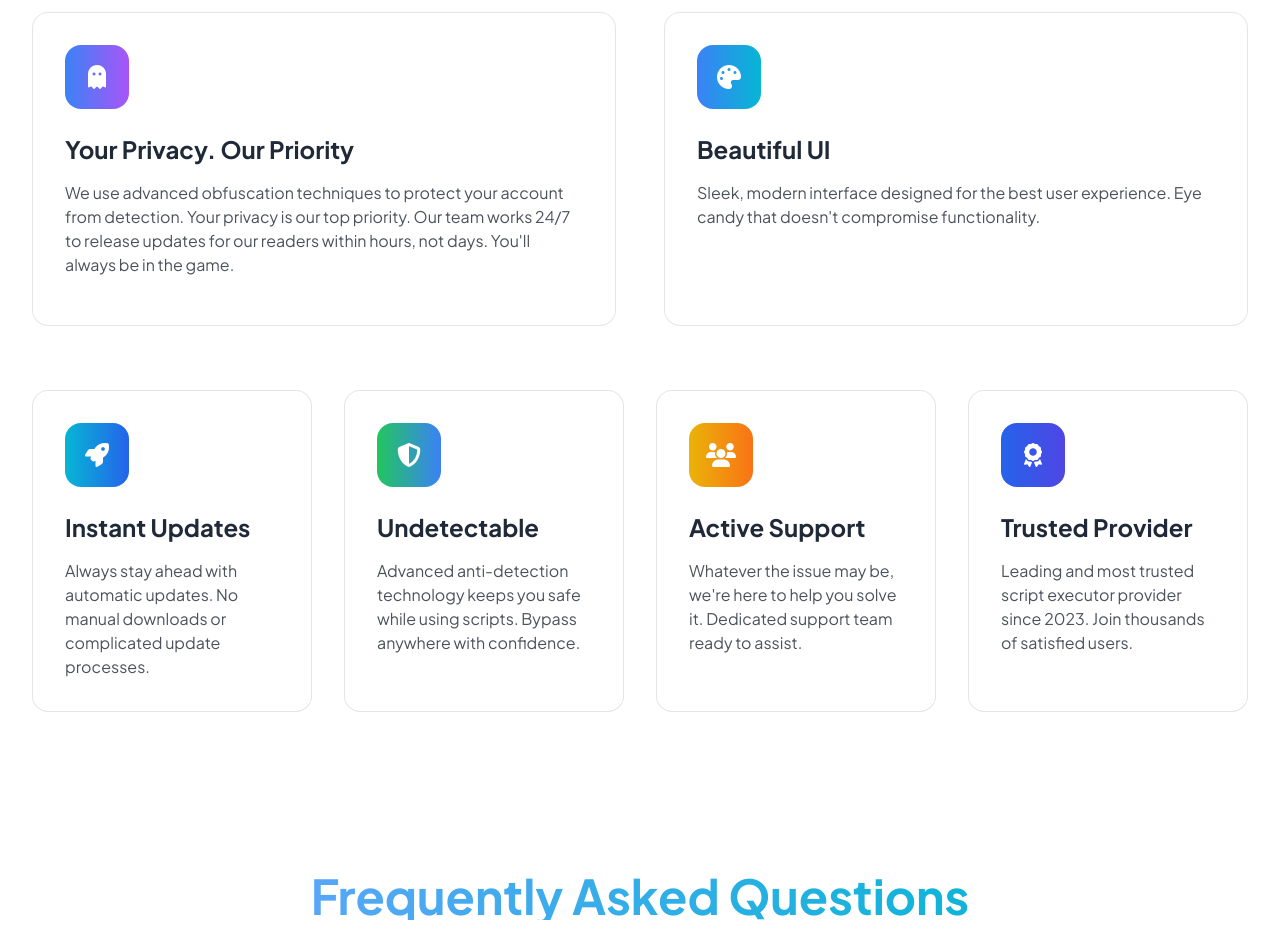
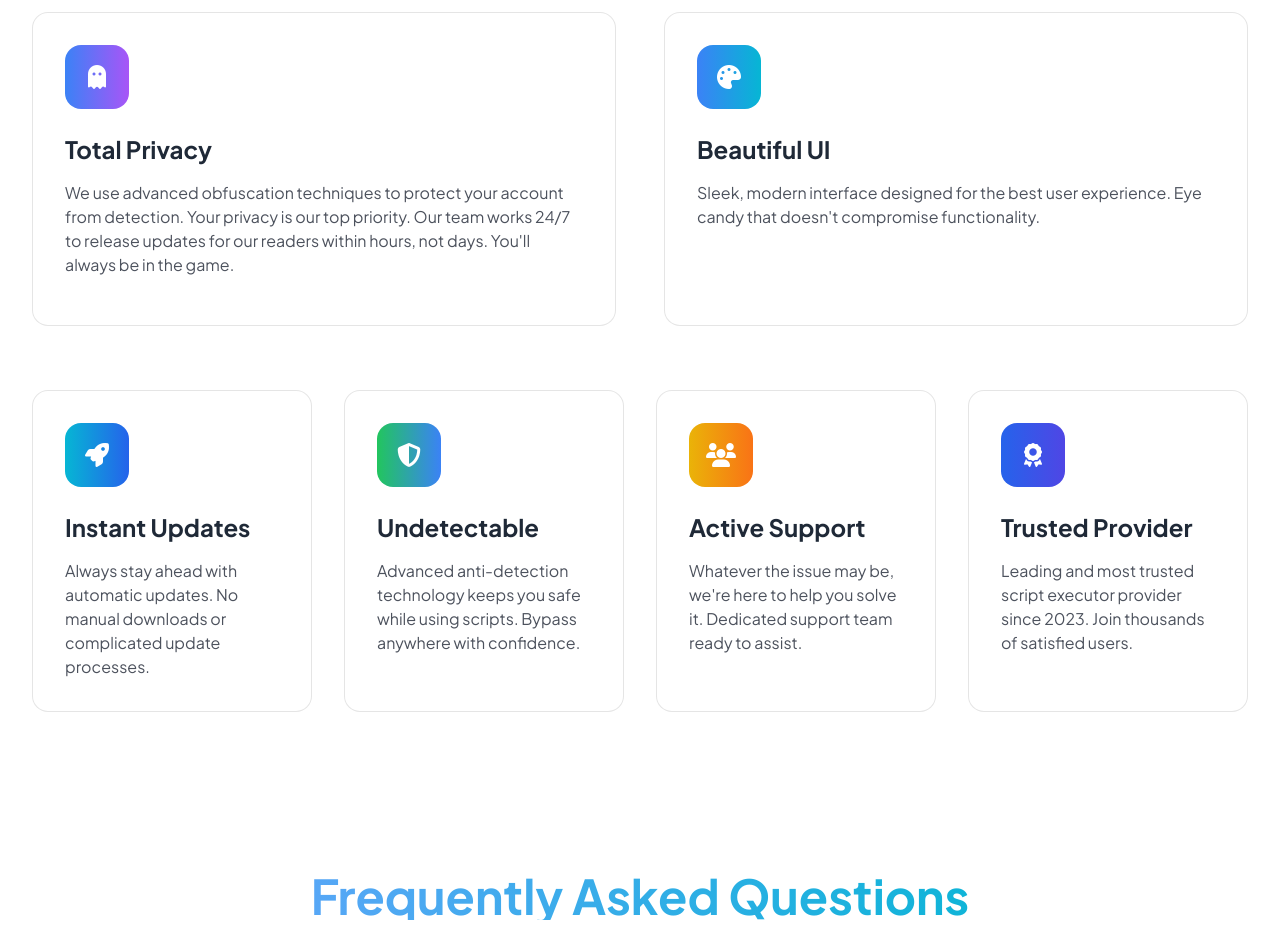
Before and after one commit to t100t/Elentis, a plain HTML site: page index.html in a window 1280 px wide. Shown: the part 1060-1993 px from the top of the page. Drawn offline with nearby package versions, Linux system fonts and the light colour scheme.

Commit message:
Update index.html

```diff
--- a/index.html
+++ b/index.html
@@ -493,7 +493,7 @@
                         <div class="w-16 h-16 bg-gradient-to-r from-blue-500 to-purple-500 rounded-2xl flex items-center justify-center mb-6">
                             <i class="fas fa-ghost text-2xl text-white"></i>
                         </div>
-                        <h3 class="feature-title text-2xl font-bold mb-4">Your Privacy. Our Priority</h3>
+                        <h3 class="feature-title text-2xl font-bold mb-4">Total Privacy</h3>
                         <p class="opacity-75 mb-4">
                             We use advanced obfuscation techniques to protect your account from detection. Your privacy is our top priority. Our team works 24/7 to release updates for our readers within hours, not days. You'll always be in the game.
                         </p>
```
